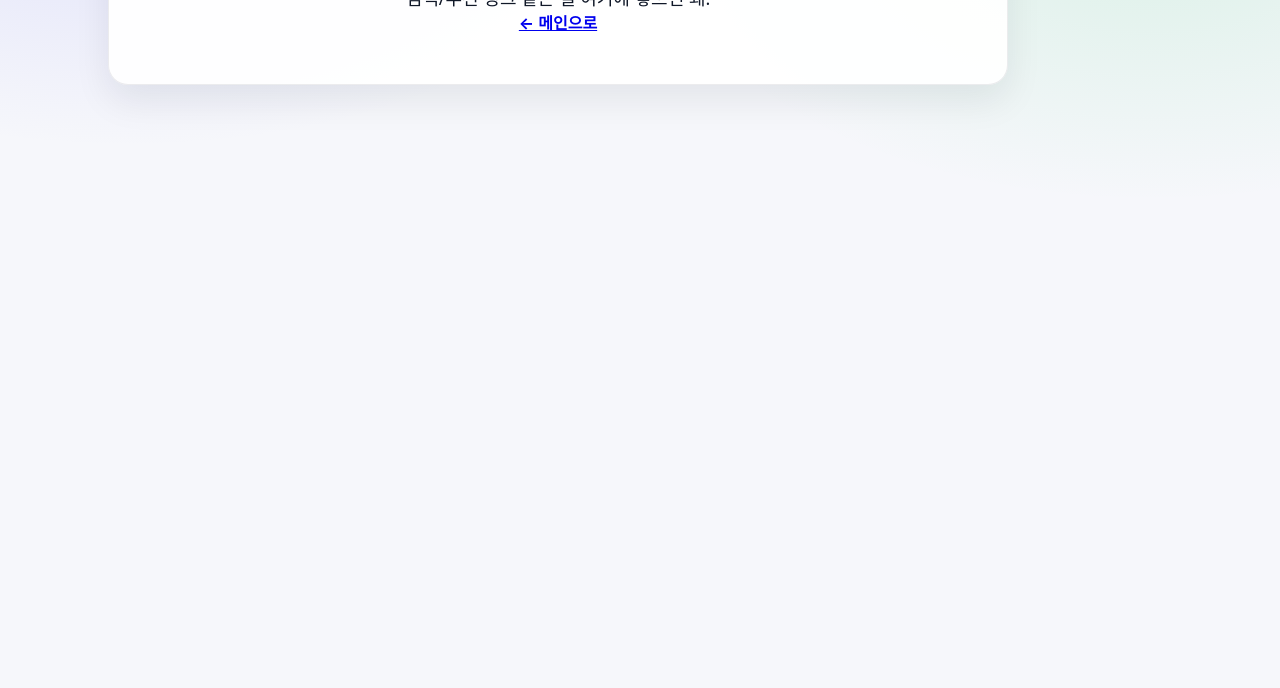
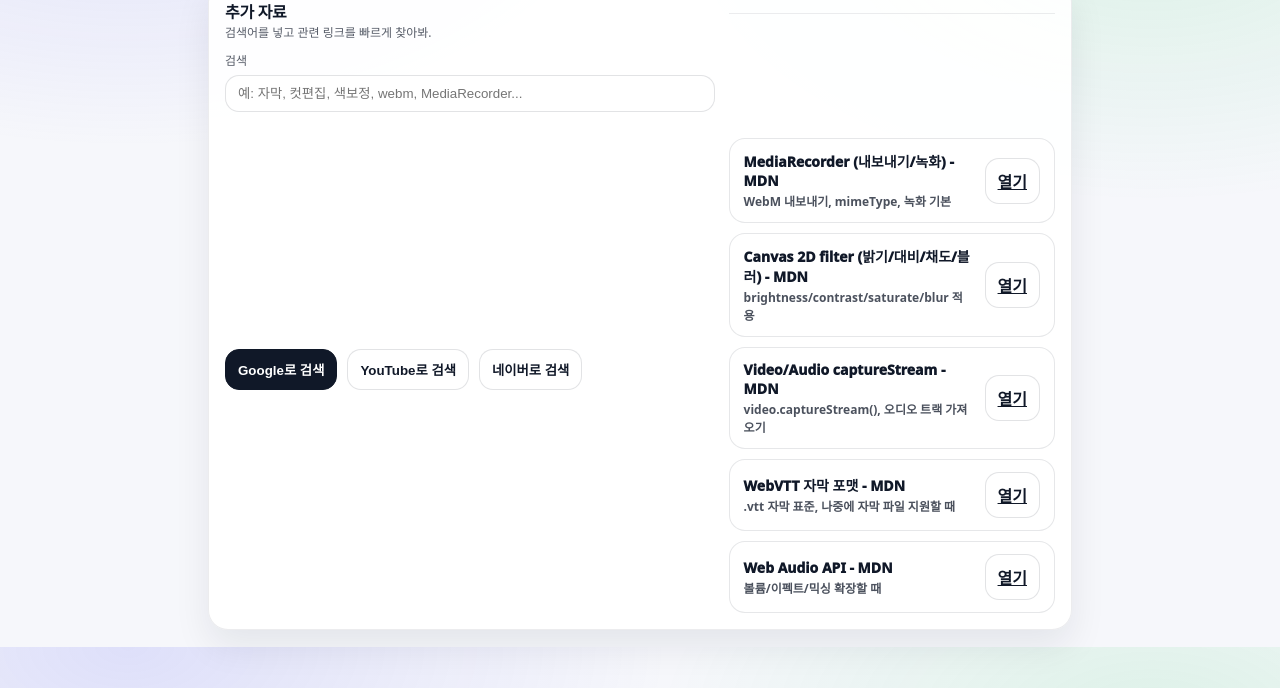
Before and after one commit to junhwan1206/25programing, a plain HTML site: page video/pages/resources.html in a window 1280 px wide. Shown: the part 153-841 px from the top of the page. Before the commit the page ends 800 px from the top, so only its background shows below. Drawn offline with Linux system fonts and the light colour scheme.

Commit message:
resources +
update resources

```diff
--- a/video/pages/resources.html
+++ b/video/pages/resources.html
@@ -3,18 +3,106 @@
   <head>
     <meta charset="utf-8" />
     <meta name="viewport" content="width=device-width, initial-scale=1" />
-    <title>추가 자료 찾기</title>
+    <title>추가 자료 · Video Studio</title>
     <link rel="stylesheet" href="../style.css" />
+    <style>
+      .wrap2{ width:min(900px, 100%); margin:0 auto; padding:18px; }
+      .panel{
+        background: rgba(255,255,255,0.92);
+        border: 1px solid rgba(16,24,40,0.08);
+        border-radius: 20px;
+        box-shadow: 0 16px 36px rgba(16,24,40,0.08);
+        padding: 16px;
+      }
+      .h2{ margin:0; font-size:16px; font-weight:900; letter-spacing:-0.3px; }
+      .muted{ opacity:0.7; font-size:12px; }
+      .row{ display:flex; gap:10px; flex-wrap:wrap; align-items:center; }
+      .input{
+        width:100%;
+        padding:10px 12px;
+        border-radius:14px;
+        border:1px solid rgba(16,24,40,0.12);
+        background:#fff;
+        outline:none;
+      }
+      .input:focus{
+        border-color: rgba(99,102,241,0.45);
+        box-shadow: 0 0 0 4px rgba(99,102,241,0.12);
+      }
+      .linkList{ margin-top:12px; display:grid; gap:10px; }
+      .item{
+        display:flex;
+        justify-content:space-between;
+        align-items:center;
+        gap:12px;
+        padding:12px 14px;
+        border-radius:16px;
+        border:1px solid rgba(16,24,40,0.10);
+        background:#fff;
+      }
+      .title{ font-size:14px; font-weight:1000; margin:0; }
+      .desc{ font-size:12px; opacity:.75; font-weight:900; margin-top:2px; }
+      .btn2{
+        appearance:none;
+        border:1px solid rgba(16,24,40,0.12);
+        background:#fff;
+        color:#101828;
+        border-radius:14px;
+        padding:10px 12px;
+        font-weight:900;
+        cursor:pointer;
+        white-space:nowrap;
+      }
+      .btn2.primary{ background:#101828; color:#fff; border-color:#101828; }
+      .divider{ border:none; border-top:1px solid rgba(16,24,40,0.08); margin:14px 0; }
+    </style>
   </head>
+
   <body>
+    <header class="topbar">
+      <div class="topbar__inner">
+        <div class="brand">
+          <div class="brand__logo" aria-hidden="true">▶</div>
+          <div class="brand__text">
+            <div class="brand__name">Video Studio</div>
+            <div class="brand__tag">Edit · Organize · Discover</div>
+          </div>
+        </div>
+        <nav class="actions">
+          <a class="btn btn--ghost" href="../index.html">메인</a>
+          <a class="btn btn--ghost" href="./library.html">내 프로젝트</a>
+          <a class="btn" href="./resources.html">추가 자료</a>
+        </nav>
+      </div>
+    </header>
+
     <main class="wrap">
-      <section class="card" style="height:auto; max-width:900px;">
-        <div class="text center">
-          <div class="title" style="font-size:40px;">추가 자료 찾기</div>
-          <p style="margin:0; font-size:18px;">검색/추천 링크 같은 걸 여기에 넣으면 돼.</p>
-          <a href="../index.html" style="margin-top:18px; font-weight:700;">← 메인으로</a>
-        </div>
-      </section>
+      <div class="wrap2">
+        <section class="panel">
+          <div class="row" style="align-items:flex-end;">
+            <div style="flex:2 1 360px;">
+              <h2 class="h2">추가 자료</h2>
+              <div class="muted">검색어를 넣고 관련 링크를 빠르게 찾아봐.</div>
+            </div>
+            <div style="flex:1 1 260px;">
+              <div class="muted" style="margin-bottom:6px;">검색</div>
+              <input id="q" class="input" placeholder="예: 자막, 컷편집, 색보정, webm, MediaRecorder..." />
+            </div>
+          </div>
+
+          <hr class="divider" />
+
+          <div class="row">
+            <button id="searchGoogle" class="btn2 primary" type="button">Google로 검색</button>
+            <button id="searchYouTube" class="btn2" type="button">YouTube로 검색</button>
+            <button id="searchNaver" class="btn2" type="button">네이버로 검색</button>
+          </div>
+
+          <div id="list" class="linkList"></div>
+        </section>
+      </div>
     </main>
+
+    <script src="./resources.js"></script>
   </body>
 </html>
--- /dev/null
+++ b/video/pages/resources.js
@@ -0,0 +1,87 @@
+const $ = (id) => document.getElementById(id);
+
+const q = $("q");
+const list = $("list");
+
+const searchGoogle = $("searchGoogle");
+const searchYouTube = $("searchYouTube");
+const searchNaver = $("searchNaver");
+
+const links = [
+  {
+    title: "MediaRecorder (내보내기/녹화) - MDN",
+    desc: "WebM 내보내기, mimeType, 녹화 기본",
+    url: "https://developer.mozilla.org/en-US/docs/Web/API/MediaRecorder",
+  },
+  {
+    title: "Canvas 2D filter (밝기/대비/채도/블러) - MDN",
+    desc: "brightness/contrast/saturate/blur 적용",
+    url: "https://developer.mozilla.org/en-US/docs/Web/API/CanvasRenderingContext2D/filter",
+  },
+  {
+    title: "Video/Audio captureStream - MDN",
+    desc: "video.captureStream(), 오디오 트랙 가져오기",
+    url: "https://developer.mozilla.org/en-US/docs/Web/API/HTMLMediaElement/captureStream",
+  },
+  {
+    title: "WebVTT 자막 포맷 - MDN",
+    desc: ".vtt 자막 표준, 나중에 자막 파일 지원할 때",
+    url: "https://developer.mozilla.org/en-US/docs/Web/API/WebVTT_API",
+  },
+  {
+    title: "Web Audio API - MDN",
+    desc: "볼륨/이펙트/믹싱 확장할 때",
+    url: "https://developer.mozilla.org/en-US/docs/Web/API/Web_Audio_API",
+  },
+];
+
+function escapeHtml(s){
+  return String(s ?? "").replace(/[<>&"]/g, m => ({ "<":"&lt;", ">":"&gt;", "&":"&amp;", '"':"&quot;" }[m]));
+}
+
+function render(){
+  const keyword = (q.value || "").trim().toLowerCase();
+
+  const filtered = links.filter(l => {
+    if (!keyword) return true;
+    const hay = `${l.title} ${l.desc}`.toLowerCase();
+    return hay.includes(keyword);
+  });
+
+  list.innerHTML = "";
+ if (filtered.length === 0){
+  list.innerHTML = "";
+  return;
+}
+
+  for (const l of filtered){
+    const item = document.createElement("div");
+    item.className = "item";
+    item.innerHTML = `
+      <div>
+        <div class="title">${escapeHtml(l.title)}</div>
+        <div class="desc">${escapeHtml(l.desc)}</div>
+      </div>
+      <a class="btn2" href="${l.url}" target="_blank" rel="noopener">열기</a>
+    `;
+    list.appendChild(item);
+  }
+}
+
+function getQuery(){
+  return (q.value || "").trim();
+}
+
+function openSearch(baseUrl){
+  const query = getQuery();
+  const finalQ = query ? query : "영상 편집 웹 만들기 자막 클립 MediaRecorder";
+  window.open(baseUrl + encodeURIComponent(finalQ), "_blank", "noopener");
+}
+
+searchGoogle.addEventListener("click", () => openSearch("https://www.google.com/search?q="));
+searchYouTube.addEventListener("click", () => openSearch("https://www.youtube.com/results?search_query="));
+searchNaver.addEventListener("click", () => openSearch("https://search.naver.com/search.naver?query="));
+
+q.addEventListener("input", render);
+
+render();
```
Also changed, not shown: video/pages/edit.js (+52 -7 lines).
